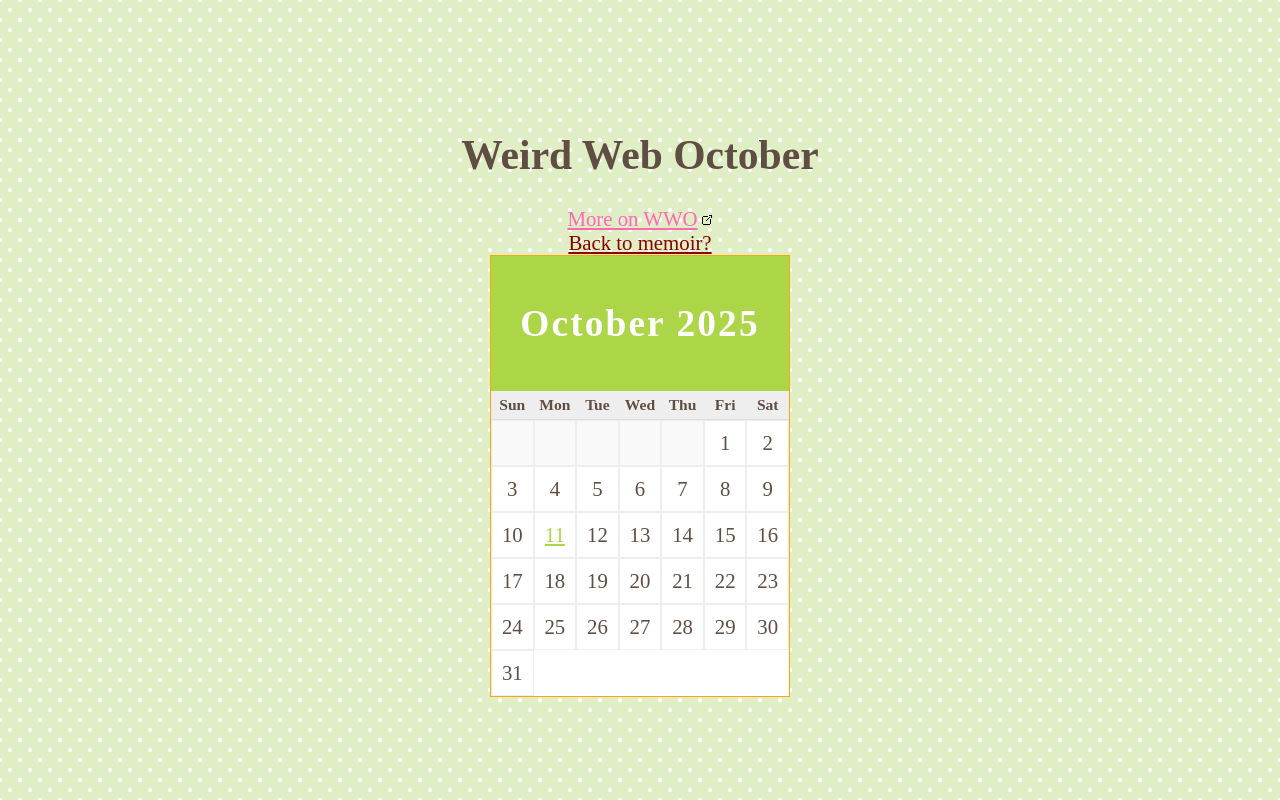
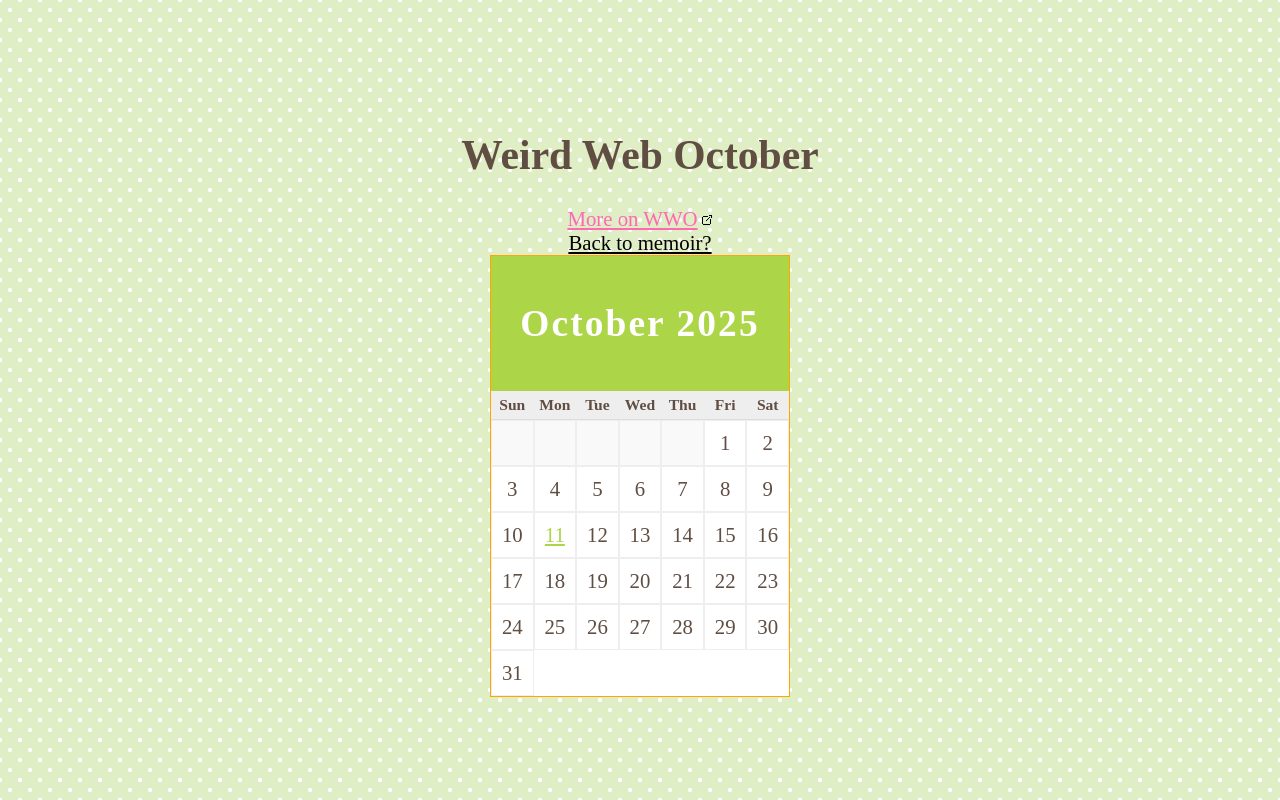
Before and after one commit to tsukiniostar/floralchai, a plain HTML site: page public/memoir/weird-web-october/index.html in a window 1280 px wide. Drawn offline with Linux system fonts and the light colour scheme; a web font is replaced by a local one.

Commit message:
Tweaking the update

```diff
--- a/public/memoir/weird-web-october/index.html
+++ b/public/memoir/weird-web-october/index.html
@@ -11,7 +11,7 @@
 <body>
         <h1 class="align-center">Weird Web October</h1>
         <a class="outlink" href="https://weirdweboctober.website/">More on WWO</a>
-        <a style="color: darkred;" href="../../memoir/index.html">Back to memoir?</a>
+        <a style="color: var(--color-black);" href="../../memoir/index.html">Back to memoir?</a>
         <div class="calendar">
         <div class="month-header">
             <h2>October 2025</h2>
```
Also changed, not shown: public/memoir/weird-web-october/camera.html (+1 -1 lines).
